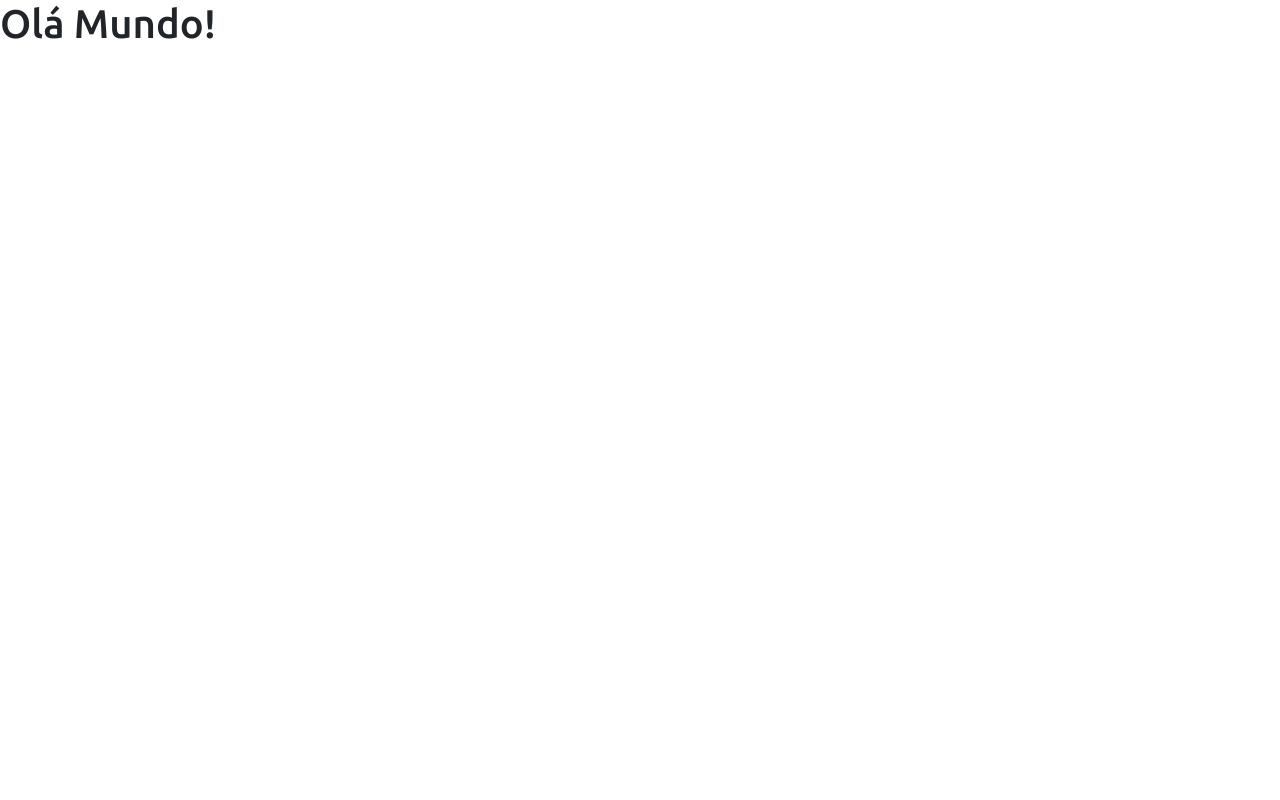
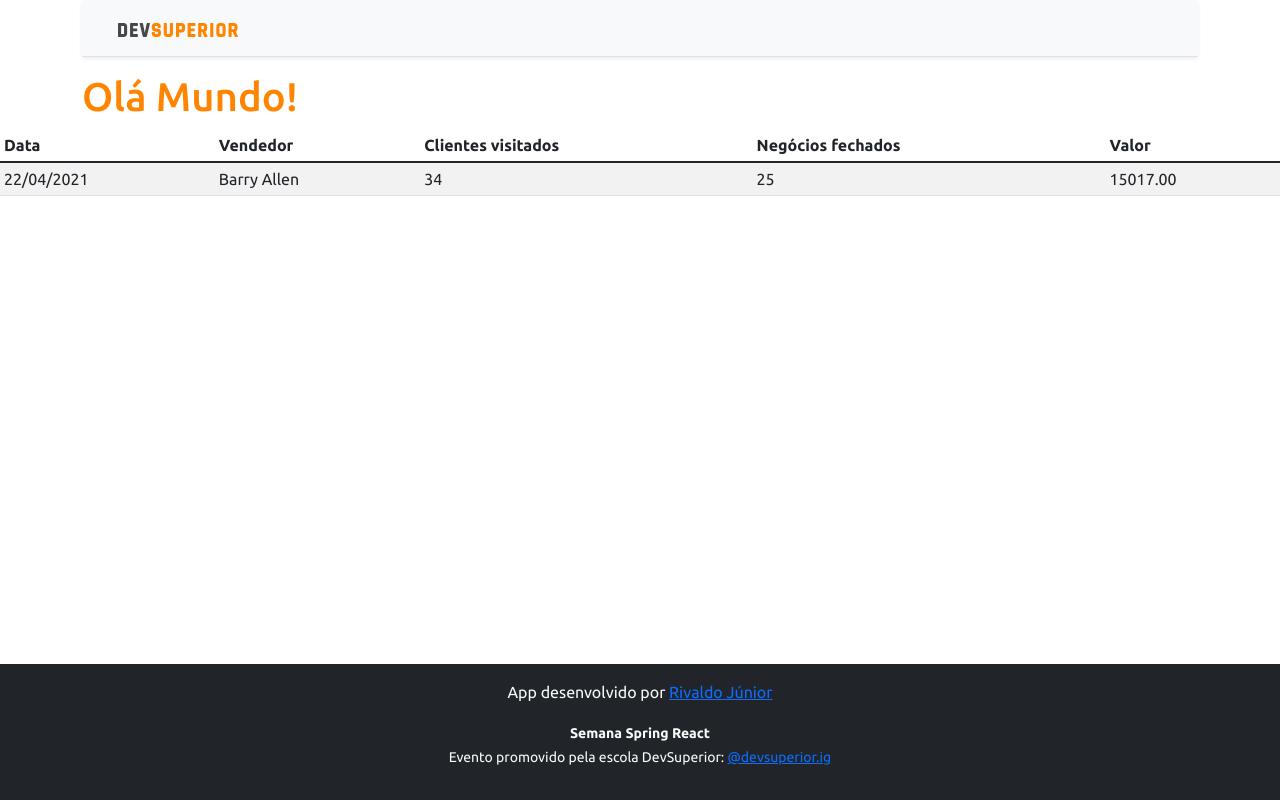
Before and after one commit to Soturnus/projeto-sds4, a React (Create React App) app in the folder frontend/: page / in a window 1280 px wide. Built offline with nearby package versions, Linux system fonts and the light colour scheme; the HTML template or start-up script is replaced by a standard one.

Commit message:
componentes estaticos basicos

```diff
--- a/frontend/src/App.tsx
+++ b/frontend/src/App.tsx
@@ -1,8 +1,17 @@
+import DataTable from "components/DataTable";
+import Footer from "components/Footer";
+import NavBar from "components/NavBar";
+
 function App() {
   return (
-    <div>
-      <h1>Olá Mundo!</h1>
-    </div>
+    <>
+      <div className="container">
+        <NavBar />
+        <h1 className="text-primary">Olá Mundo!</h1>
+      </div>
+      <DataTable />
+      <Footer />
+    </>
   );
 }
 
--- /dev/null
+++ b/frontend/src/components/DataTable/index.tsx
@@ -0,0 +1,28 @@
+const DataTable = () => {
+    return (
+        <div className="table-responsive">
+            <table className="table table-striped table-sm">
+                <thead>
+                    <tr>
+                        <th>Data</th>
+                        <th>Vendedor</th>
+                        <th>Clientes visitados</th>
+                        <th>Negócios fechados</th>
+                        <th>Valor</th>
+                    </tr>
+                </thead>
+                <tbody>
+                    <tr>
+                        <td>22/04/2021</td>
+                        <td>Barry Allen</td>
+                        <td>34</td>
+                        <td>25</td>
+                        <td>15017.00</td>
+                    </tr>
+                </tbody>
+            </table>
+        </div>
+    );
+}
+
+export default DataTable;
--- /dev/null
+++ b/frontend/src/components/Footer/index.tsx
@@ -0,0 +1,13 @@
+const Footer = () => {
+    return (
+        <footer className="footer mt-auto py-3 bg-dark">
+            <div className="container">
+                <p className="text-light">App desenvolvido por <a href="https://github.com/Soturnus" target="_blank" rel="noreferrer">Rivaldo Júnior</a></p>
+                <p className="text-light"><small><strong>Semana Spring React</strong><br />
+                    Evento promovido pela escola DevSuperior: <a href="https://instagram.com/devsuperior.ig" target="_blank" rel="noreferrer">@devsuperior.ig</a></small></p>
+            </div>
+        </footer>
+    );
+}
+
+export default Footer;
--- /dev/null
+++ b/frontend/src/components/NavBar/index.tsx
@@ -0,0 +1,15 @@
+import ImgDsDark from 'assets/img/ds-dark.svg'
+
+const NavBar = () => {
+    return (
+        <div className="d-flex flex-column flex-md-row align-items-center p-3 px-md-4 mb-3 bg-light border-bottom shadow-sm">
+            <div className="container">
+                <nav className="my-2 my-md-0 mr-md-3">
+                    <img src={ImgDsDark} alt="DevSuperior" width="120" />
+                </nav>
+            </div>
+        </div>
+    );
+}
+
+export default NavBar;
--- a/frontend/src/index.tsx
+++ b/frontend/src/index.tsx
@@ -1,9 +1,8 @@
 import React from 'react';
 import ReactDOM from 'react-dom';
 import 'bootstrap/dist/css/bootstrap.css';
+import 'assets/css/styles.css';
 import App from './App';
-import 'assets/css/styles.css';
-
 
 ReactDOM.render(
   <React.StrictMode>
```
Also changed, not shown: frontend/src/assets/img/ds-dark.svg (added).
